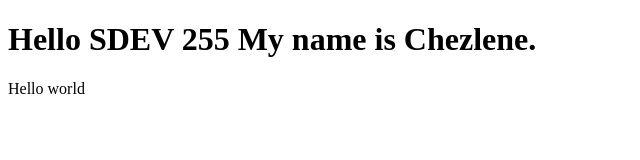
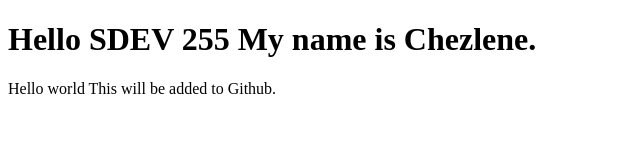
Before and after one commit to ChezleneCor/SDEV-255-GitExample, a plain HTML site: page index.html in a window 1280 px wide. Shown: the whole page, without its empty margins (0-640 px from the left). Drawn offline with Linux system fonts and the light colour scheme.

Commit message:
added  to p1

```diff
--- a/index.html
+++ b/index.html
@@ -9,8 +9,9 @@
 </head>
 
 <body>
-  <h1>Hello SDEV 255 My name is Chezlene. </h1>
-  Hello world
+  <h1>Hello SDEV 255 My name is Chezlene.</h1>
+  <p1>Hello world
+  This will be added to Github.</p1>
   <script src="script.js"></script>
 </body>
 
```
